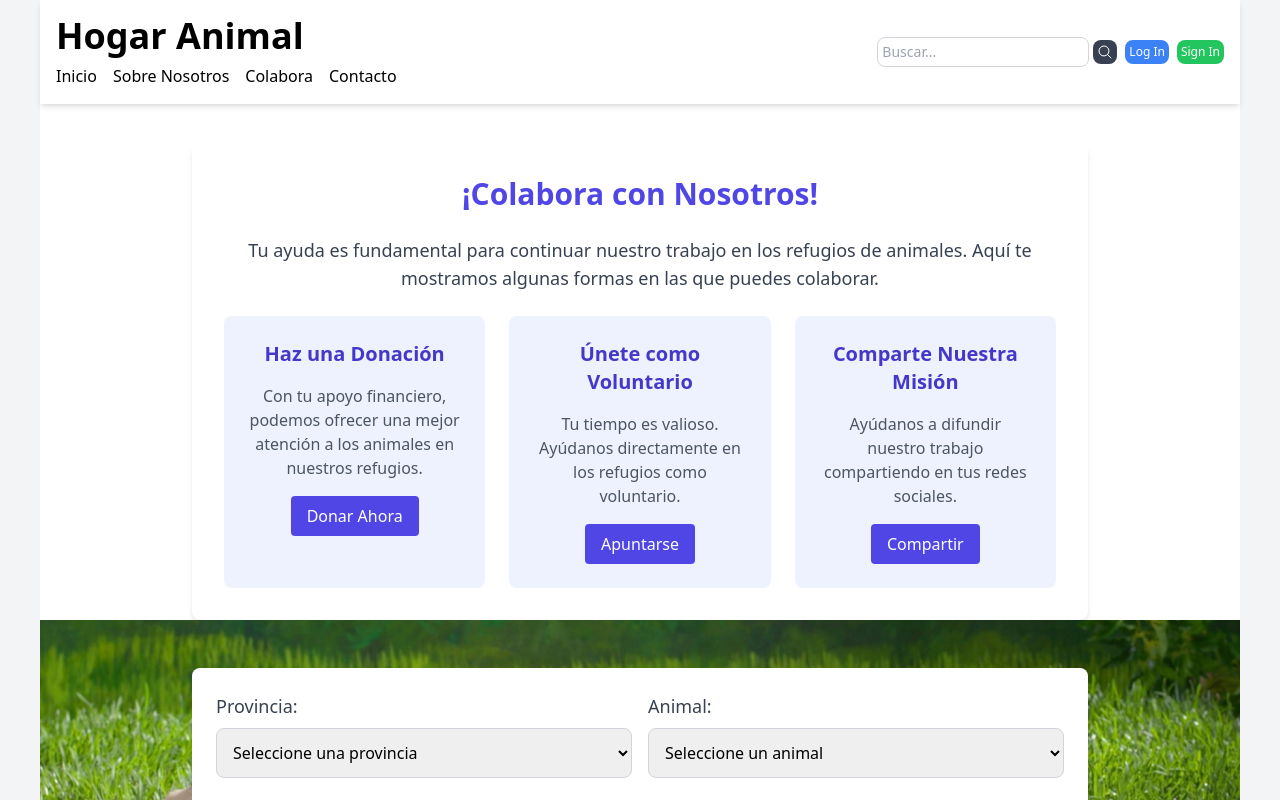
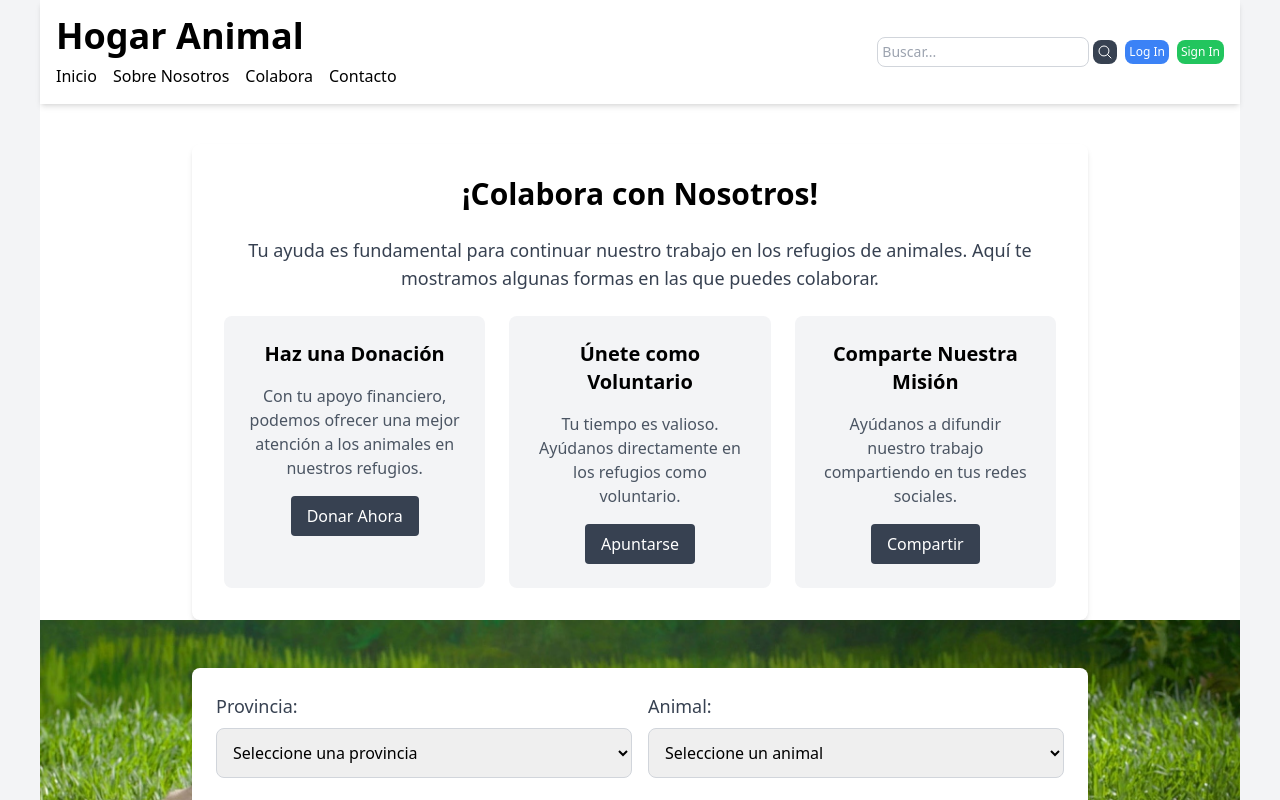
Before and after one commit to Nxttxrxl/busca-hogar, a React (Vite) app: page /colabora in a window 1280 px wide. Shown: the top 800 px of the page. Built offline with nearby package versions, Linux system fonts and the light colour scheme.

Commit message:
change button colors and backgrounds at 'Colabora' component

```diff
--- a/src/components/Colabora.tsx
+++ b/src/components/Colabora.tsx
@@ -3,7 +3,7 @@ const Colabora: React.FC = () => {
   return (
     <div className="p-8 bg-white shadow-md rounded-lg max-w-4xl mx-auto mt-10">
       {" "}
-      <h2 className="text-3xl font-bold text-center text-indigo-600 mb-6">
+      <h2 className="text-3xl font-bold text-center text-black-600 mb-6">
         ¡Colabora con Nosotros!
       </h2>{" "}
       <p className="text-lg text-gray-700 mb-6 text-center">
@@ -15,9 +15,9 @@ const Colabora: React.FC = () => {
       <div className="grid grid-cols-1 md:grid-cols-3 gap-6">
         {" "}
         {/* Donaciones */}{" "}
-        <div className="p-6 bg-indigo-50 rounded-lg text-center">
+        <div className="p-6 bg-gray-100 rounded-lg text-center">
           {" "}
-          <h3 className="text-xl font-semibold text-indigo-700 mb-4">
+          <h3 className="text-xl font-semibold text-black-700 mb-4">
             Haz una Donación
           </h3>{" "}
           <p className="text-gray-600 mb-4">
@@ -25,15 +25,15 @@ const Colabora: React.FC = () => {
             Con tu apoyo financiero, podemos ofrecer una mejor atención a los
             animales en nuestros refugios.{" "}
           </p>{" "}
-          <button className="px-4 py-2 bg-indigo-600 text-white rounded hover:bg-indigo-500">
+          <button className="px-4 py-2 bg-gray-700 text-white rounded hover:bg-gray-800">
             {" "}
             Donar Ahora{" "}
           </button>{" "}
         </div>{" "}
         {/* Voluntariado */}{" "}
-        <div className="p-6 bg-indigo-50 rounded-lg text-center">
+        <div className="p-6 bg-gray-100 rounded-lg text-center">
           {" "}
-          <h3 className="text-xl font-semibold text-indigo-700 mb-4">
+          <h3 className="text-xl font-semibold text-black-700 mb-4">
             Únete como Voluntario
           </h3>{" "}
           <p className="text-gray-600 mb-4">
@@ -41,15 +41,15 @@ const Colabora: React.FC = () => {
             Tu tiempo es valioso. Ayúdanos directamente en los refugios como
             voluntario.{" "}
           </p>{" "}
-          <button className="px-4 py-2 bg-indigo-600 text-white rounded hover:bg-indigo-500">
+          <button className="px-4 py-2 bg-gray-700 text-white rounded hover:bg-gray-800">
             {" "}
             Apuntarse{" "}
           </button>{" "}
         </div>{" "}
         {/* Compartir */}{" "}
-        <div className="p-6 bg-indigo-50 rounded-lg text-center">
+        <div className="p-6 bg-gray-100 rounded-lg text-center">
           {" "}
-          <h3 className="text-xl font-semibold text-indigo-700 mb-4">
+          <h3 className="text-xl font-semibold text-black-700 mb-4">
             Comparte Nuestra Misión
           </h3>{" "}
           <p className="text-gray-600 mb-4">
@@ -57,7 +57,7 @@ const Colabora: React.FC = () => {
             Ayúdanos a difundir nuestro trabajo compartiendo en tus redes
             sociales.{" "}
           </p>{" "}
-          <button className="px-4 py-2 bg-indigo-600 text-white rounded hover:bg-indigo-500">
+          <button className="px-4 py-2 bg-gray-700 text-white rounded hover:bg-gray-800">
             {" "}
             Compartir{" "}
           </button>{" "}
```
